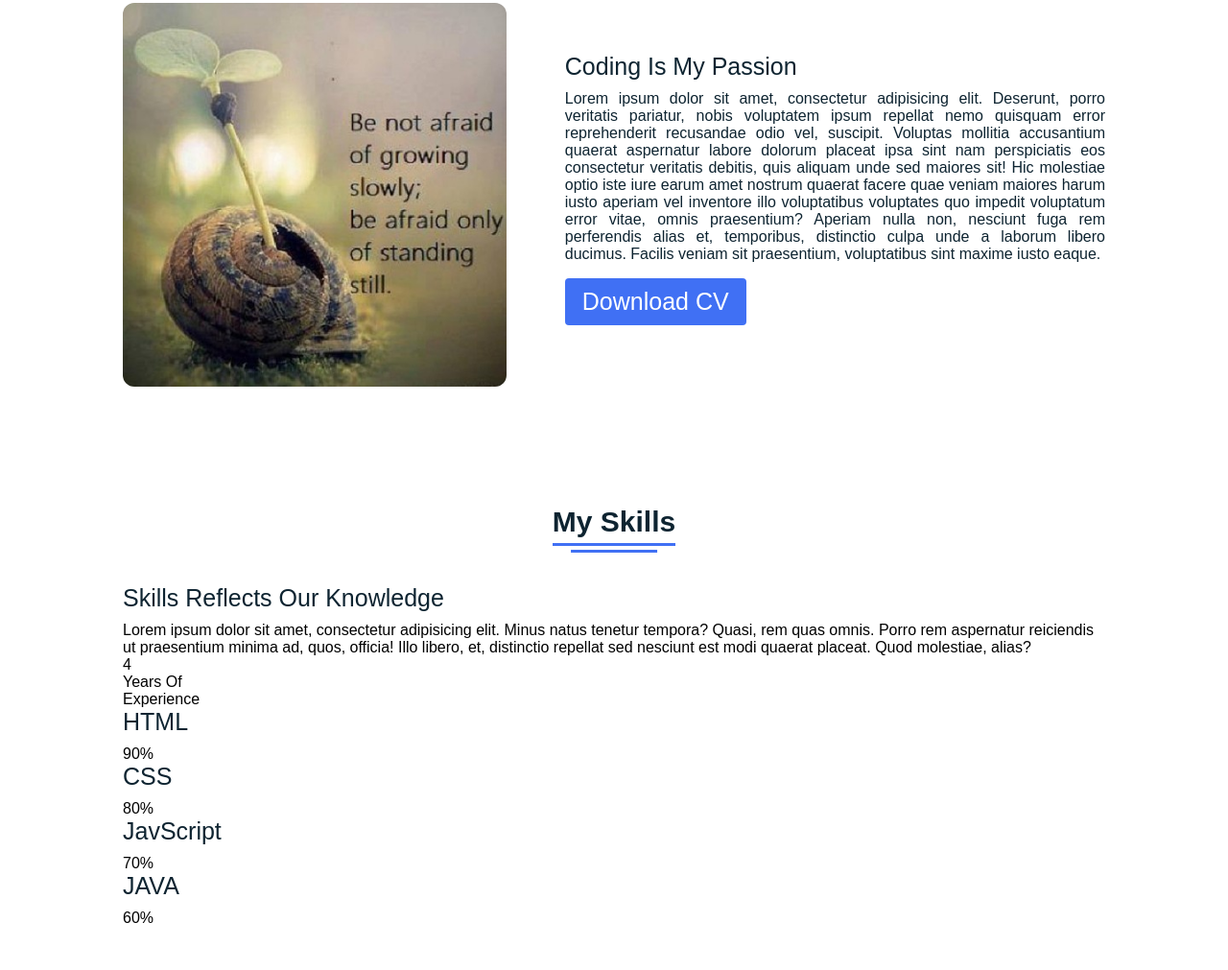
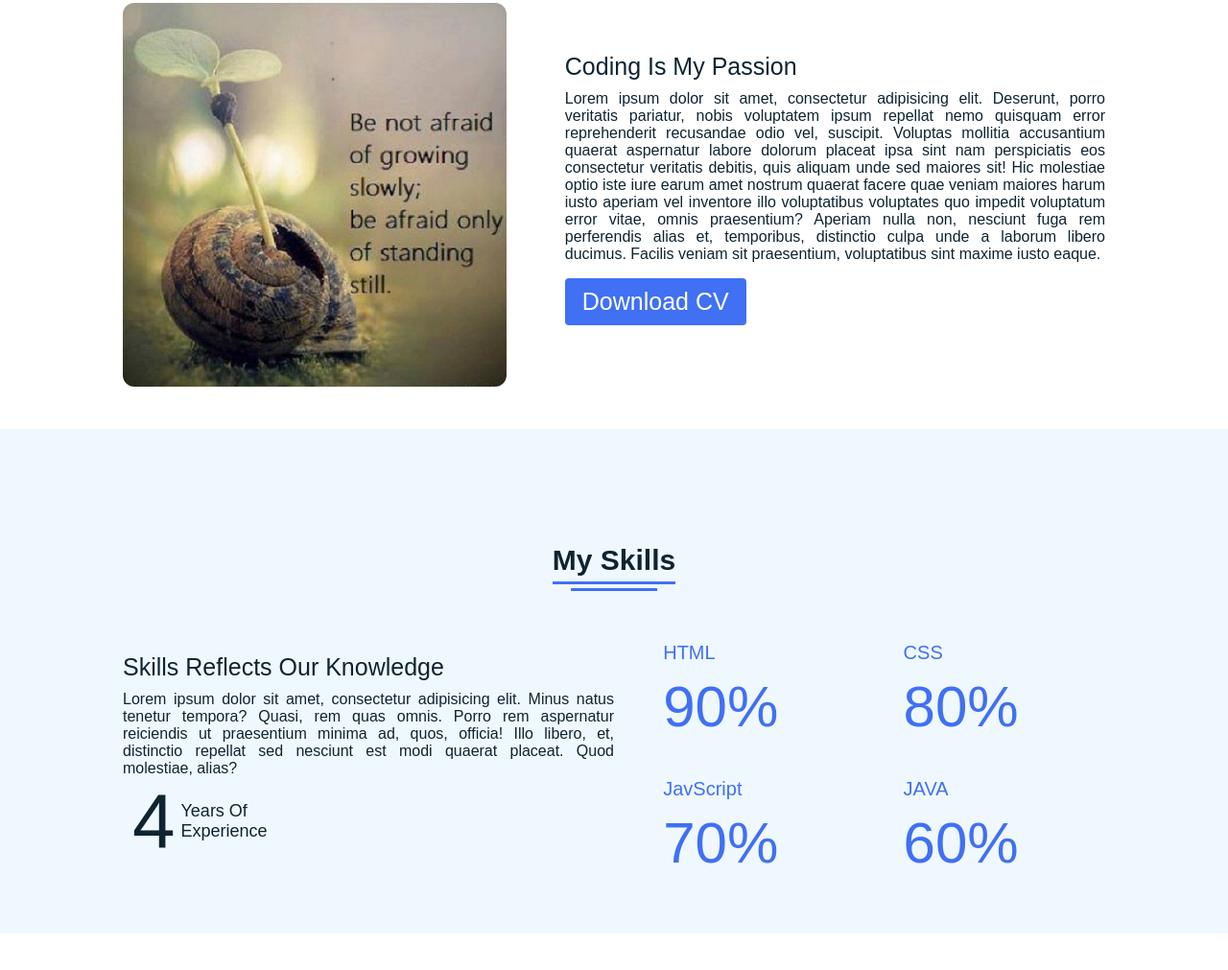
Before and after one commit to rabiaanjum621/Web-Design-Project, a plain HTML site: page index.html in a window 1280 px wide. Shown: the part 977-1988 px from the top of the page at 96% size. Drawn offline with Linux system fonts and the light colour scheme.

Commit message:
style skills sections

```diff
--- a/css/main.css
+++ b/css/main.css
@@ -53,6 +53,7 @@ nav .navbar .menu{
 display: flex;
 position: relative;
 }
+
 nav .navbar .menu li{
 list-style: none;
 margin: 0 8px;
@@ -248,3 +249,58 @@ section .button button:hover{
   background-color: #fff;
   color: #4070f4;
 }
+
+
+ /* My Skills CSS */
+ .skills{
+  background: #F0F8FF;
+}
+.skills .content{
+  padding: 40px 0;
+}
+.skills .skills-details{
+  display: flex;
+  justify-content: space-between;
+  align-items: center;
+}
+.skills-details .text{
+  width: 50%;
+}
+.skills-details p{
+  color: #0E2431;
+  text-align: justify;
+}
+.skills .skills-details .experience{
+ display: flex;
+ align-items: center;
+ margin: 0 10px;
+}
+.skills-details .experience .num{
+ color: #0E2431;
+ font-size: 80px;
+}
+.skills-details .experience .exp{
+ color: #0E2431;
+ margin-left: 20px;
+ font-size: 18px;
+ font-weight: 500;
+ margin: 0 6px;
+}
+.skills-details .boxes{
+ width: 45%;
+ display: flex;
+ flex-wrap: wrap;
+ justify-content: space-between;
+}
+.skills-details .box{
+ width: calc(100% / 2 - 20px);
+ margin: 20px 0;
+}
+.skills-details .boxes .topic{
+ font-size: 20px;
+ color: #4070f4;
+}
+.skills-details .boxes .per{
+ font-size: 60px;
+ color: #4070f4;
+}
```
